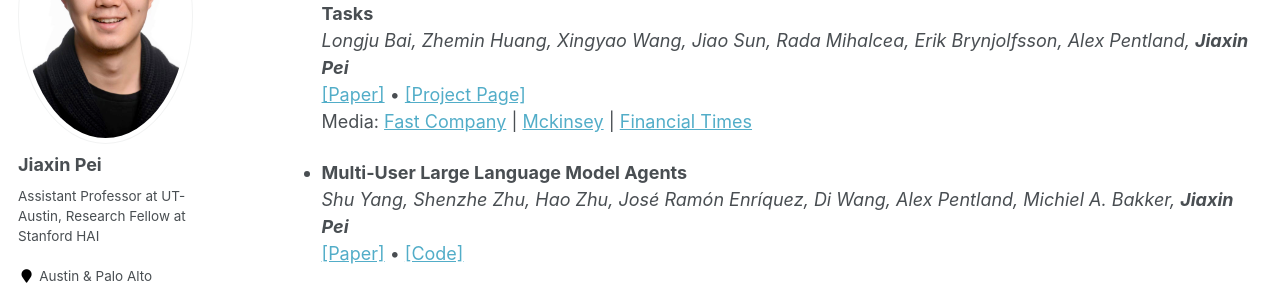
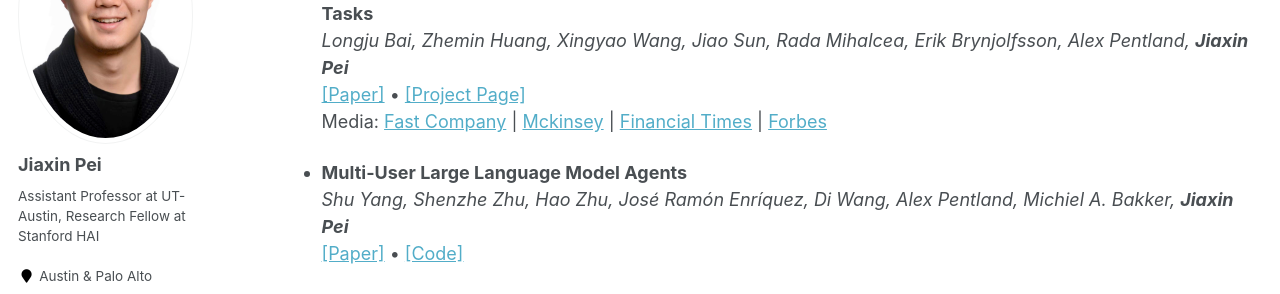
Before and after one commit to Jiaxin-Pei/Jiaxin-Pei.github.io, a Jekyll site: the page built from _pages/publications.md, in a window 1280 px wide and 900 px high, scrolled down 507 px. Shown: the part 149-443 px from the top of the window. Built offline with Jekyll 4.4.1, drawn with Linux system fonts in a browser that asks for light colours.

Commit message:
Add Forbes coverage for the AI token consumption paper.
Co-authored-by: Cursor <cursoragent@cursor.com>

```diff
--- a/_pages/publications.md
+++ b/_pages/publications.md
@@ -44,7 +44,7 @@ redirect_from:
 * **How Do AI Agents Spend Your Money? Analyzing and Predicting Token Consumption in Agentic Coding Tasks**
   *Longju Bai, Zhemin Huang, Xingyao Wang, Jiao Sun, Rada Mihalcea, Erik Brynjolfsson, Alex Pentland, **Jiaxin Pei***
   [[Paper]](https://arxiv.org/abs/2604.22750) • [[Project Page]](https://longjubai.github.io/agent_token_consumption/)
-  Media: [Fast Company](https://www.fastcompany.com/91572876/the-ai-economy-runs-on-this-incredibly-vague-unit) | [Mckinsey](https://www.mckinsey.com/capabilities/quantumblack/our-insights/is-that-ai-agent-worth-it-agentic-economics-and-the-modern-operating-model#/) | [Financial Times](https://ig.ft.com/ai-tokens/?accessToken=zwAAAaD2RgF7kc8jmwPtJzdNudOxLaAd9rZ2wQ.MEYCIQC-ZdVD-VVohnvB-TG5LBZHkrDDkOgK68dXBdNNhMT5YAIhAJYK7OMibZyEV_cPmte5KO0rf6yk9xNdv9-DVm7vvkOC&sharetype=gift&syn-25a6b1a6=1&token=32e5bd39-bd06-404f-981e-2adc8458c6f5)
+  Media: [Fast Company](https://www.fastcompany.com/91572876/the-ai-economy-runs-on-this-incredibly-vague-unit) | [Mckinsey](https://www.mckinsey.com/capabilities/quantumblack/our-insights/is-that-ai-agent-worth-it-agentic-economics-and-the-modern-operating-model#/) | [Financial Times](https://ig.ft.com/ai-tokens/?accessToken=zwAAAaD2RgF7kc8jmwPtJzdNudOxLaAd9rZ2wQ.MEYCIQC-ZdVD-VVohnvB-TG5LBZHkrDDkOgK68dXBdNNhMT5YAIhAJYK7OMibZyEV_cPmte5KO0rf6yk9xNdv9-DVm7vvkOC&sharetype=gift&syn-25a6b1a6=1&token=32e5bd39-bd06-404f-981e-2adc8458c6f5) | [Forbes](https://www.forbes.com/councils/forbesfinancecouncil/2026/09/28/the-real-cost-of-ai-for-banks-and-insurers-is-not-the-price-of-a-token/)
 
 * **Multi-User Large Language Model Agents**
   *Shu Yang, Shenzhe Zhu, Hao Zhu, José Ramón Enríquez, Di Wang, Alex Pentland, Michiel A. Bakker, **Jiaxin Pei***
```
